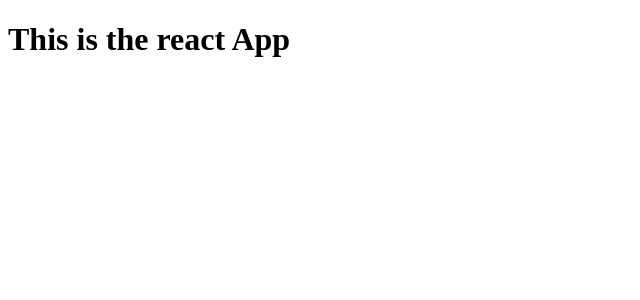
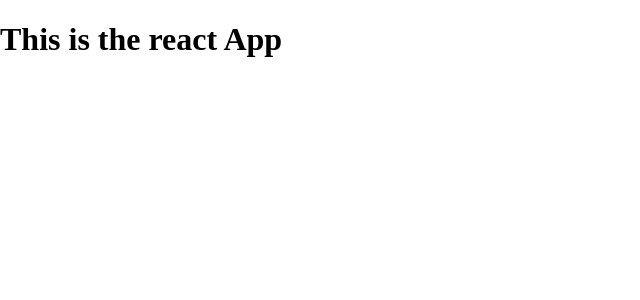
Before and after one commit to Bardia30/bardia-dehbasti-brainflix, a React (Create React App) app: page / in a window 1280 px wide. Shown: the top 300 px of the page, without its empty margins (0-640 px from the left). Built offline with nearby package versions, Linux system fonts and the light colour scheme.

Commit message:
sass setup

```diff
--- /dev/null
+++ b/src/App.css
@@ -0,0 +1,4 @@
+body {
+  margin: 0;
+  box-sizing: border-box;
+}/*# sourceMappingURL=App.css.map */
--- a/src/App.js
+++ b/src/App.js
@@ -1,4 +1,4 @@
-
+import './App.css';
 
 function App() {
   return (
--- a/src/App.scss
+++ b/src/App.scss
@@ -0,0 +1,7 @@
+
+
+
+body {
+    margin: 0;
+    box-sizing: border-box;
+}
```
Also changed, not shown: 1 other file (tests, documents, lock files or other folders).
